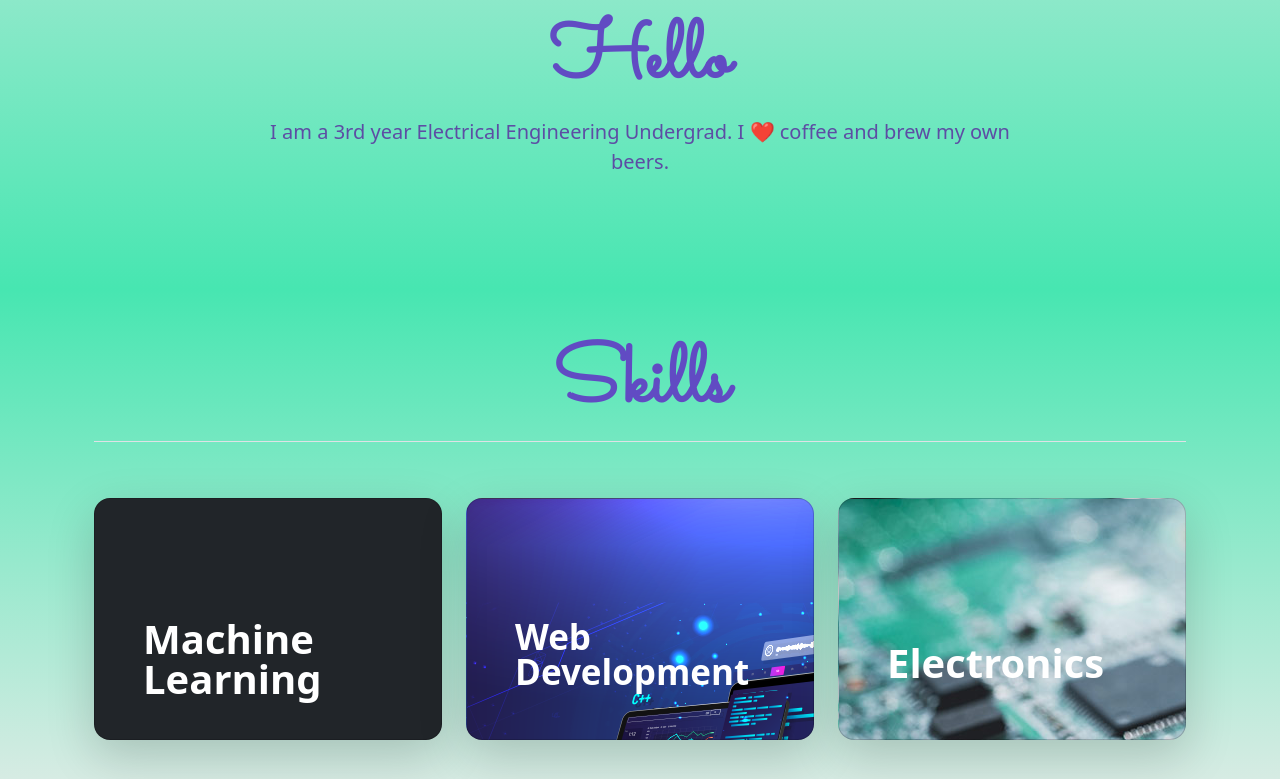
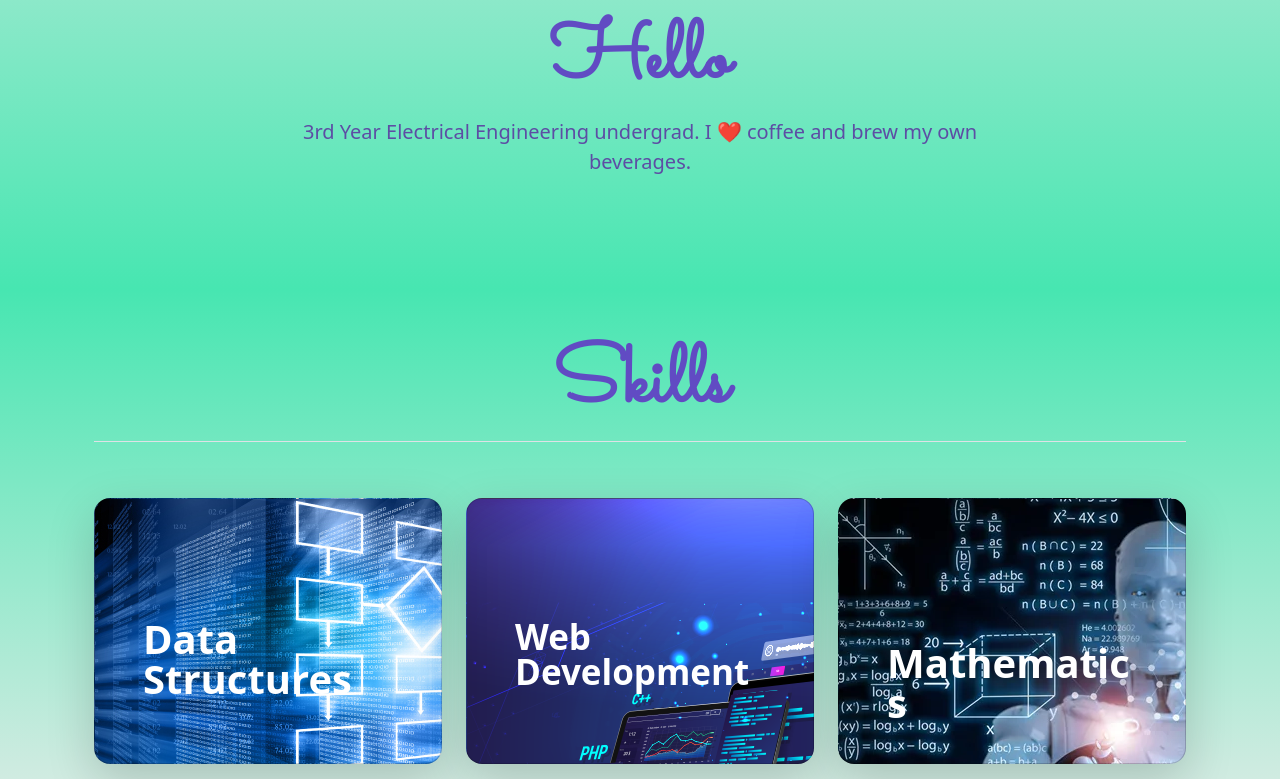
Before and after one commit to pratham-agg54/personal-website, a plain HTML site: page index.html in a window 1280 px wide. Shown: the part 1161-1940 px from the top of the page. Drawn offline with nearby package versions, Linux system fonts and the light colour scheme.

Commit message:
Update index.html

```diff
--- a/index.html
+++ b/index.html
@@ -24,7 +24,7 @@
         <div class="px-4 pt-5 text-center border-bottom">
             <h1 class="display-4 fw-bold head-text" >Pratham Aggarwal</h1>
             <div class="col-lg-6 mx-auto" >
-              <p class="lead mb-4 head-para">An Aspiring Web Developer and ML engineer.</p>
+              <p class="lead mb-4 head-para">An Aspiring Web Developer.</p>
             </div>
             <div class="overflow-hidden" >
               <div class="container px-5" style="max-height: 30%;">
@@ -41,7 +41,7 @@
                 <img src="./Ezio.png" alt="My-image" height="300px"/>
                 <h1 class="rest-text">Hello</h1>
                 <p class="col-lg-8 mx-auto lead head-para">
-                    I am a 3rd year Electrical Engineering Undergrad. I ❤️ coffee and brew my own beers.
+                    3rd Year Electrical Engineering undergrad. I ❤️ coffee and brew my own beverages.
                 </p>
               </div>
             </div>
@@ -55,9 +55,9 @@
 
             <div class="row row-cols-1 row-cols-lg-3 align-items-stretch g-4 py-5">
               <div class="col-12 col-lg-4">
-                <div class="card card-cover h-100 overflow-hidden text-bg-dark rounded-4 shadow-lg" style="background-image: url('./Machine\ learning.webp');">
+                <div class="card card-cover h-100 overflow-hidden text-bg-dark rounded-4 shadow-lg" style="background-image: url('./DSA.jpg');">
                   <div class="d-flex flex-column h-100 p-5 pb-3 text-white text-shadow-1">
-                    <h3 class="pt-5 mt-4 mb-4 display-6 lh-1 fw-bold">Machine Learning</h3>
+                    <h3 class="pt-5 mt-4 mb-4 display-6 lh-1 fw-bold">Data Structures</h3>
                   </div>
                 </div>
               </div>
@@ -71,9 +71,9 @@
               </div>
 
               <div class="col-12 col-lg-4">
-                <div class="card card-cover h-100 overflow-hidden text-bg-dark rounded-4 shadow-lg" style="background-image: url('./electronics.jpeg');">
+                <div class="card card-cover h-100 overflow-hidden text-bg-dark rounded-4 shadow-lg" style="background-image: url('./Maths.webp');">
                   <div class="d-flex flex-column h-100 p-5 pb-3 text-shadow-1">
-                    <h3 class="pt-5 mt-5 mb-4 display-6 lh-1 fw-bold">Electronics</h3>
+                    <h3 class="pt-5 mt-5 mb-4 display-6 lh-1 fw-bold">Mathematics</h3>
 
                   </div>
                 </div>
```
